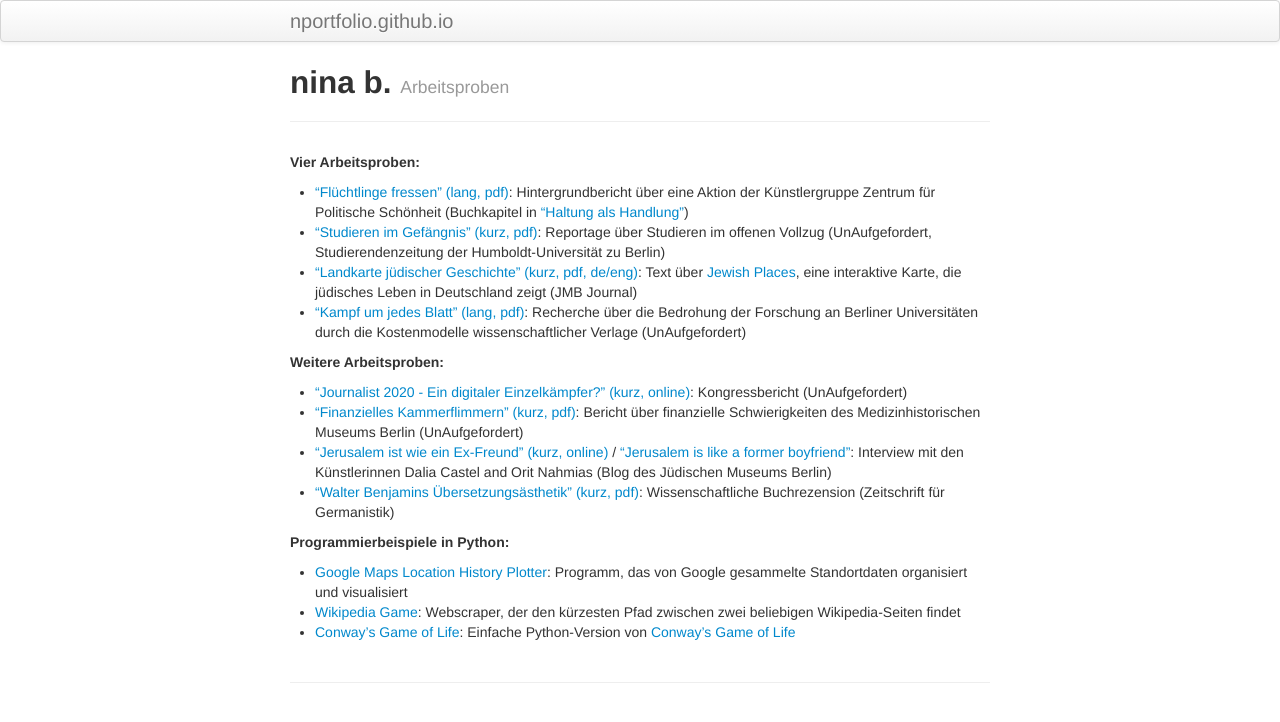
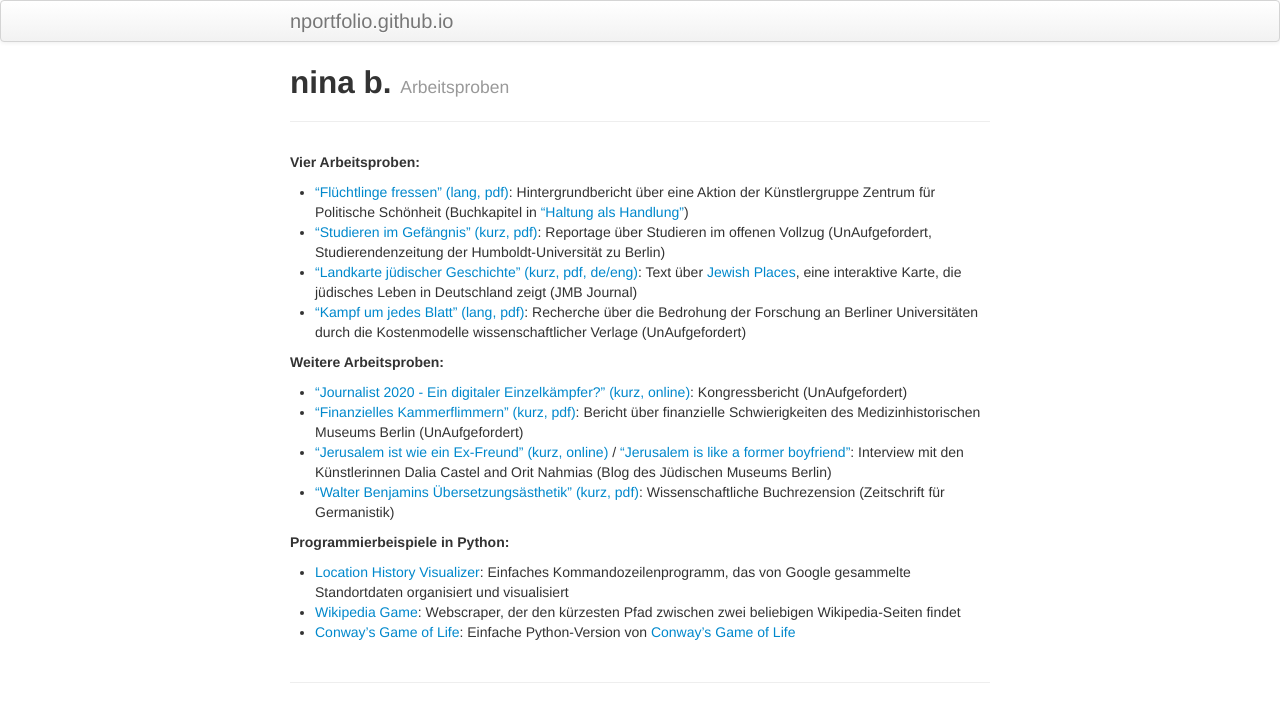
Before and after one commit to nportfolio/nportfolio.github.io, a Jekyll site: the page built from de.md, in a window 1280 px wide. Shown: the top 722 px of the page. Built offline with Jekyll 4.4.1, drawn with Linux system fonts in a browser that asks for light colours.

Commit message:
Update de.md

```diff
--- a/de.md
+++ b/de.md
@@ -19,6 +19,6 @@ description: portfolio
 
 
 **Programmierbeispiele in Python:**
-- [Google Maps Location History Plotter](https://github.com/chaseinstead/google-maps-plot-on-worldmap): Programm, das von Google gesammelte Standortdaten organisiert und visualisiert
+- [Location History Visualizer](https://github.com/chaseinstead/location-history-visualizer): Einfaches Kommandozeilenprogramm, das von Google gesammelte Standortdaten organisiert und visualisiert
 - [Wikipedia Game](https://github.com/chaseinstead/wikipedia-game): Webscraper, der den kürzesten Pfad zwischen zwei beliebigen Wikipedia-Seiten findet
 - [Conway's Game of Life](https://github.com/chaseinstead/conway-s-game-of-life): Einfache Python-Version von [Conway's Game of Life](https://en.wikipedia.org/wiki/Conway%27s_Game_of_Life)
```
